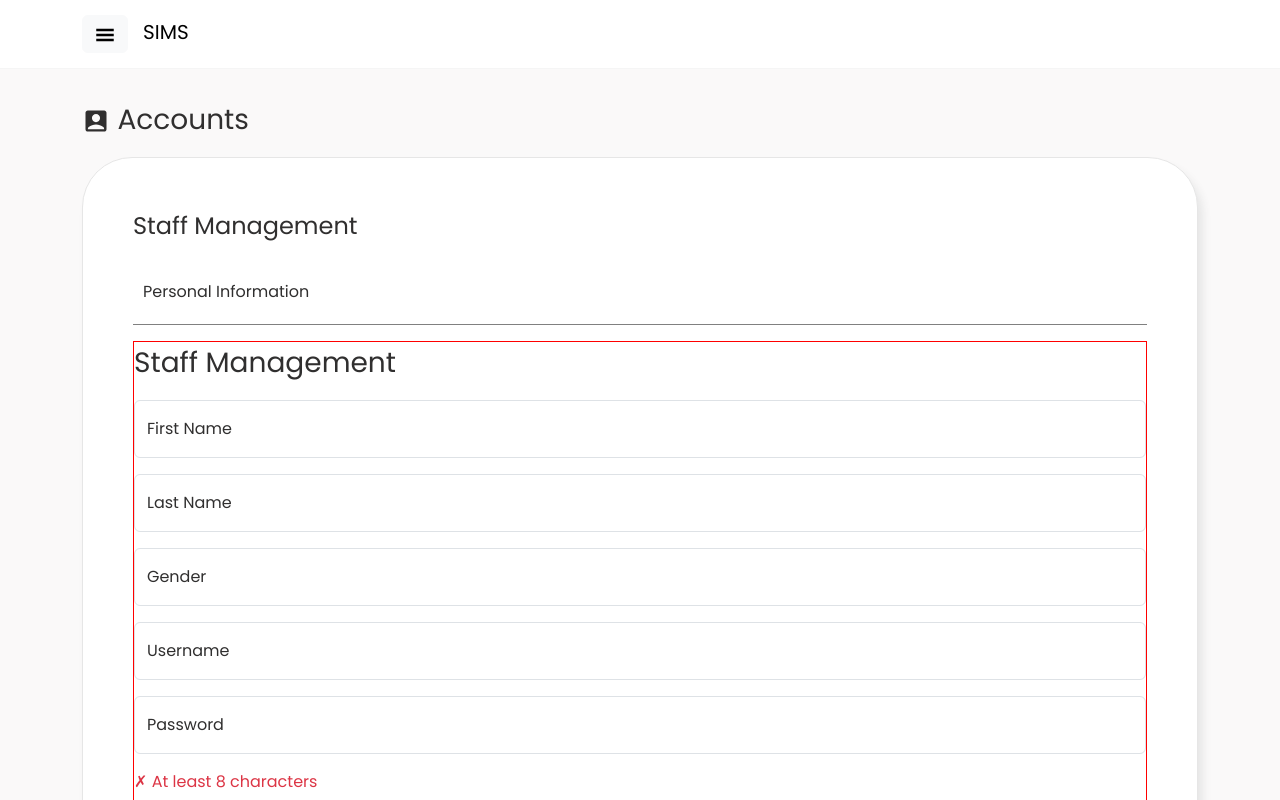
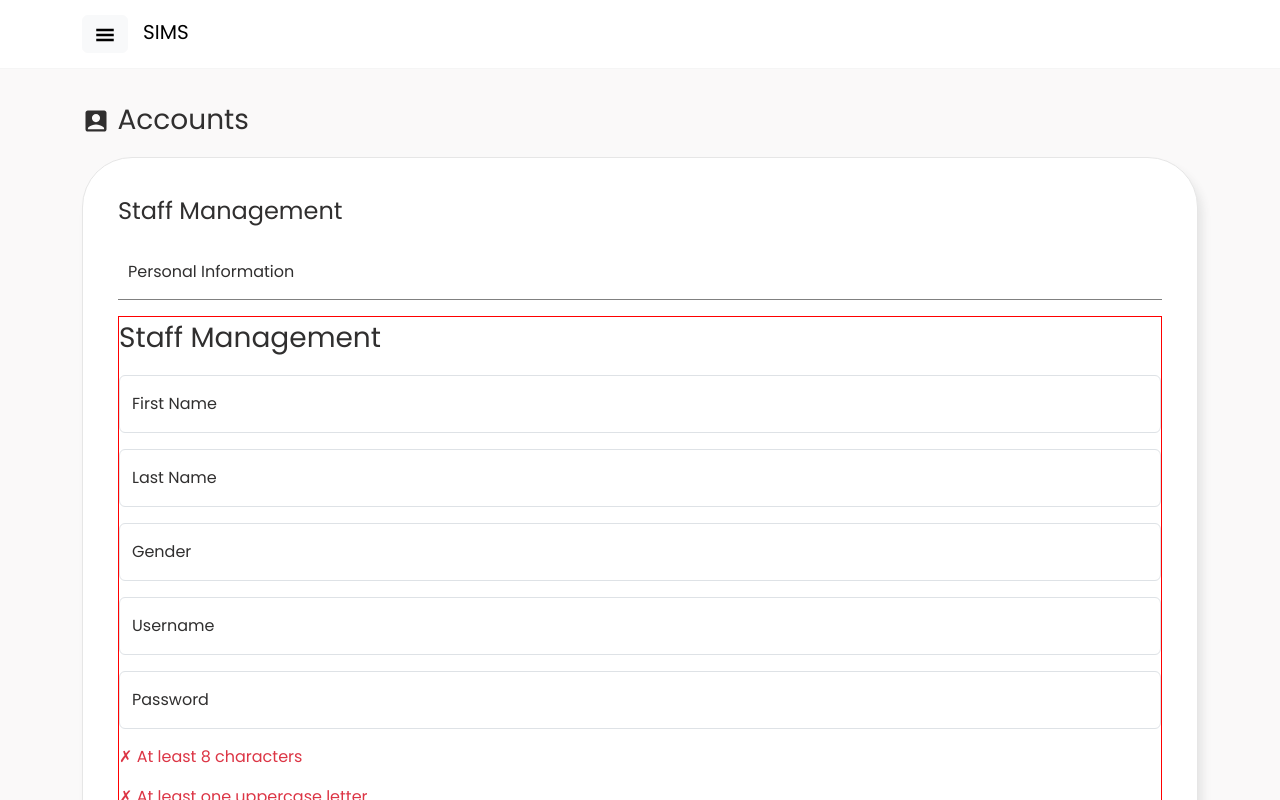
Before and after one commit to MarkRyuo/SalesInventoryManagementSystem_SIMS, a React (Vite) app in the folder client/: page /StaffAccount in a window 1280 px wide. Shown: the top 800 px of the page. Built offline with nearby package versions, Linux system fonts and the light colour scheme; no server answers; the database is empty.

Commit message:
Update: System Design

```diff
--- a/client/src/pages/StaffAccount.jsx
+++ b/client/src/pages/StaffAccount.jsx
@@ -14,13 +14,13 @@ export const StaffAccount = () => {
             <div className='contentAccount' style={{
                 border: "1px solid #e6e6e6",
                 height: "auto",
-                padding: 50,
+                padding: 35,
                 boxShadow: "5px 8px 8px #e6e6e6",
                 background: " #ffffff",
                 borderRadius: "50px"
             }}>
                 <p className='fs-4'>Staff Management</p>
-                <p style={{ borderBottom: "1px solid gray", padding: "20px 10px" }}>Personal Information</p>
+                <p style={{ borderBottom: "1px solid gray", padding: "15px 10px" }}>Personal Information</p>
                 <StaffComp />
 
             </div>
```
